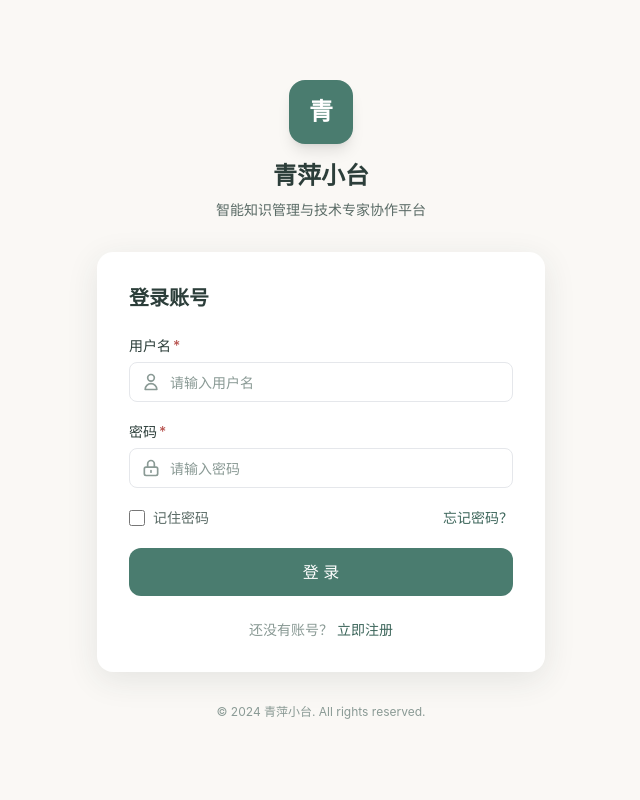
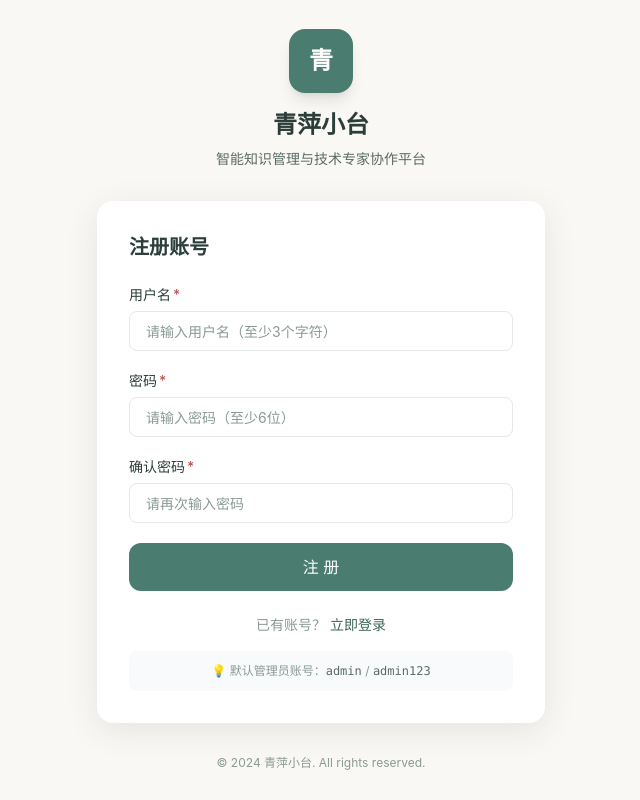
Before and after one commit to wanglipinglady/qingping-workbench, a React (Vite) app in the folder frontend/: page /register in a window 1280 px wide. Before the commit this address led to /login. Shown: the whole page, without its empty margins (319-959 px from the left). Built offline with nearby package versions, Linux system fonts and the light colour scheme; no server answers.

Commit message:
修复: 登录注册+Vite4兼容+admin自动初始化

```diff
--- a/frontend/package.json
+++ b/frontend/package.json
@@ -6,7 +6,7 @@
   "description": "青萍小台 MVP 前端项目",
   "scripts": {
     "dev": "vite",
-    "build": "tsc && vite build",
+    "build": "vite build",
     "preview": "vite preview",
     "lint": "eslint src --ext ts,tsx --report-unused-disable-directives --max-warnings 0",
     "type-check": "tsc --noEmit"
--- a/frontend/src/App.tsx
+++ b/frontend/src/App.tsx
@@ -8,6 +8,7 @@ import { useState, useEffect } from 'react';
 import Sidebar from '@/components/Layout/Sidebar';
 import TopBar from '@/components/Layout/TopBar';
 import Login from '@/pages/Login';
+import Register from '@/pages/Register';
 import Home from '@/pages/Home';
 import KnowledgeBase from '@/pages/KnowledgeBase';
 import TechExperts from '@/pages/TechExperts';
@@ -108,6 +109,7 @@ function App() {
       <Routes>
         {/* 登录页（不需要布局） */}
         <Route path="/login" element={<Login />} />
+        <Route path="/register" element={<Register />} />
 
         {/* 需要鉴权的页面 */}
         <Route
--- a/frontend/src/pages/Login.tsx
+++ b/frontend/src/pages/Login.tsx
@@ -4,7 +4,7 @@
  */
 
 import { useState, useEffect } from 'react';
-import { useNavigate, useSearchParams } from 'react-router-dom';
+import { useNavigate, useSearchParams, Link } from 'react-router-dom';
 import { useUserStore } from '@/store/useUserStore';
 import Button from '@/components/Common/Button';
 import Input from '@/components/Common/Input';
@@ -164,9 +164,14 @@ export default function Login() {
           {/* 底部提示 */}
           <div className="mt-6 text-center text-sm text-text-tertiary">
             还没有账号？
-            <a href="#" className="text-primary-600 hover:text-primary-700 ml-1">
+            <Link to="/register" className="text-primary-600 hover:text-primary-700 ml-1">
               立即注册
-            </a>
+            </Link>
+          </div>
+
+          {/* 默认账号提示 */}
+          <div className="mt-4 p-3 bg-gray-50 rounded-lg text-xs text-text-tertiary text-center">
+            💡 默认管理员账号：<span className="font-mono text-text-secondary">admin</span> / <span className="font-mono text-text-secondary">admin123</span>
           </div>
         </div>
 
--- /dev/null
+++ b/frontend/src/pages/Register.tsx
@@ -0,0 +1,164 @@
+/**
+ * 注册页面
+ * 支持用户名/密码注册
+ */
+
+import { useState } from 'react';
+import { useNavigate, Link } from 'react-router-dom';
+import { useUserStore } from '@/store/useUserStore';
+import Button from '@/components/Common/Button';
+import Input from '@/components/Common/Input';
+
+export default function Register() {
+  const navigate = useNavigate();
+  const { register, loading } = useUserStore();
+
+  // 表单状态
+  const [username, setUsername] = useState('');
+  const [password, setPassword] = useState('');
+  const [confirmPassword, setConfirmPassword] = useState('');
+  const [formErrors, setFormErrors] = useState<{ username?: string; password?: string; confirmPassword?: string }>({});
+  const [registerError, setRegisterError] = useState('');
+
+  // 表单验证
+  const validate = (): boolean => {
+    const errors: { username?: string; password?: string; confirmPassword?: string } = {};
+
+    if (!username.trim()) {
+      errors.username = '请输入用户名';
+    } else if (username.trim().length < 3) {
+      errors.username = '用户名至少3个字符';
+    }
+
+    if (!password) {
+      errors.password = '请输入密码';
+    } else if (password.length < 6) {
+      errors.password = '密码长度不能少于6位';
+    }
+
+    if (!confirmPassword) {
+      errors.confirmPassword = '请确认密码';
+    } else if (password !== confirmPassword) {
+      errors.confirmPassword = '两次输入的密码不一致';
+    }
+
+    setFormErrors(errors);
+    return Object.keys(errors).length === 0;
+  };
+
+  // 提交注册
+  const handleSubmit = async (e: React.FormEvent) => {
+    e.preventDefault();
+    setRegisterError('');
+
+    if (!validate()) return;
+
+    try {
+      await register({ username: username.trim(), password });
+      // 注册成功，跳转到登录页
+      navigate('/login', { replace: true, state: { message: '注册成功，请登录' } });
+    } catch (err) {
+      const message = err instanceof Error ? err.message : '注册失败';
+      setRegisterError(message);
+    }
+  };
+
+  return (
+    <div className="min-h-screen bg-bg flex items-center justify-center p-4">
+      <div className="w-full max-w-md">
+        {/* Logo 和标题 */}
+        <div className="text-center mb-8">
+          <div className="w-16 h-16 mx-auto mb-4 rounded-2xl bg-primary-500 flex items-center justify-center text-white text-2xl font-bold shadow-lg">
+            青
+          </div>
+          <h1 className="text-2xl font-bold text-text mb-2">青萍小台</h1>
+          <p className="text-text-secondary text-sm">智能知识管理与技术专家协作平台</p>
+        </div>
+
+        {/* 注册表单 */}
+        <div className="bg-white rounded-2xl shadow-large p-8">
+          <h2 className="text-xl font-semibold text-text mb-6">注册账号</h2>
+
+          <form onSubmit={handleSubmit} className="space-y-5">
+            {/* 用户名 */}
+            <Input
+              label="用户名"
+              type="text"
+              placeholder="请输入用户名（至少3个字符）"
+              value={username}
+              onChange={(e) => setUsername(e.target.value)}
+              error={!!formErrors.username}
+              errorMessage={formErrors.username}
+              required
+              autoComplete="username"
+            />
+
+            {/* 密码 */}
+            <Input
+              label="密码"
+              type="password"
+              placeholder="请输入密码（至少6位）"
+              value={password}
+              onChange={(e) => setPassword(e.target.value)}
+              error={!!formErrors.password}
+              errorMessage={formErrors.password}
+              required
+              autoComplete="new-password"
+            />
+
+            {/* 确认密码 */}
+            <Input
+              label="确认密码"
+              type="password"
+              placeholder="请再次输入密码"
+              value={confirmPassword}
+              onChange={(e) => setConfirmPassword(e.target.value)}
+              error={!!formErrors.confirmPassword}
+              errorMessage={formErrors.confirmPassword}
+              required
+              autoComplete="new-password"
+            />
+
+            {/* 错误提示 */}
+            {registerError && (
+              <div className="p-3 bg-danger-50 border border-danger-100 rounded-lg text-danger-600 text-sm flex items-center gap-2">
+                <svg className="w-4 h-4 flex-shrink-0" fill="none" stroke="currentColor" viewBox="0 0 24 24">
+                  <path strokeLinecap="round" strokeLinejoin="round" strokeWidth={2} d="M12 8v4m0 4h.01M21 12a9 9 0 11-18 0 9 9 0 0118 0z" />
+                </svg>
+                {registerError}
+              </div>
+            )}
+
+            {/* 注册按钮 */}
+            <Button
+              type="submit"
+              block
+              size="lg"
+              loading={loading.sessions /* 使用通用 loading */}
+            >
+              注 册
+            </Button>
+          </form>
+
+          {/* 底部提示 */}
+          <div className="mt-6 text-center text-sm text-text-tertiary">
+            已有账号？
+            <Link to="/login" className="text-primary-600 hover:text-primary-700 ml-1">
+              立即登录
+            </Link>
+          </div>
+
+          {/* 默认账号提示 */}
+          <div className="mt-4 p-3 bg-gray-50 rounded-lg text-xs text-text-tertiary text-center">
+            💡 默认管理员账号：<span className="font-mono text-text-secondary">admin</span> / <span className="font-mono text-text-secondary">admin123</span>
+          </div>
+        </div>
+
+        {/* 底部版权 */}
+        <p className="text-center text-xs text-text-tertiary mt-8">
+          © 2024 青萍小台. All rights reserved.
+        </p>
+      </div>
+    </div>
+  );
+}
```
Also changed, not shown: 2 other files (tests, documents, lock files or other folders).
